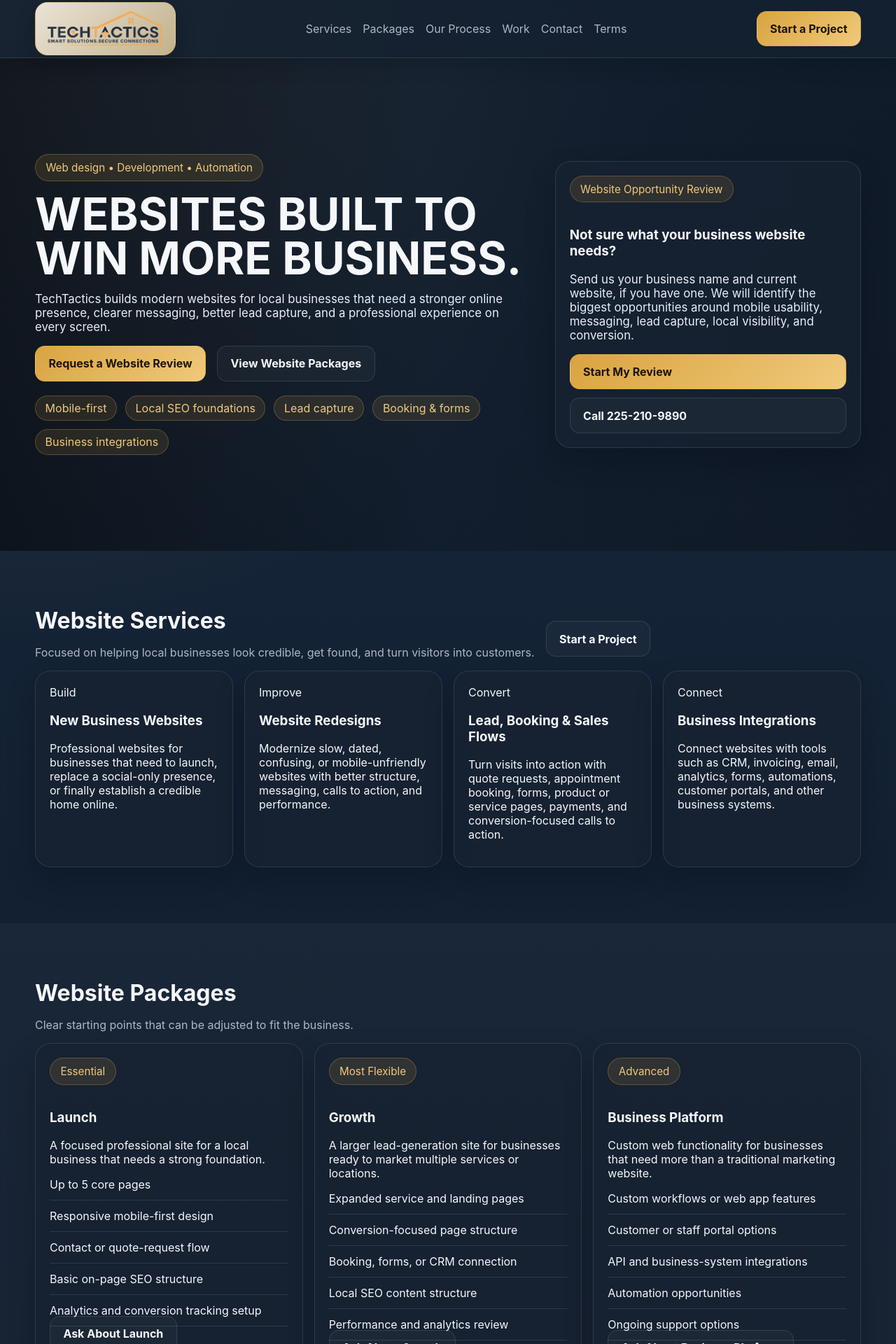
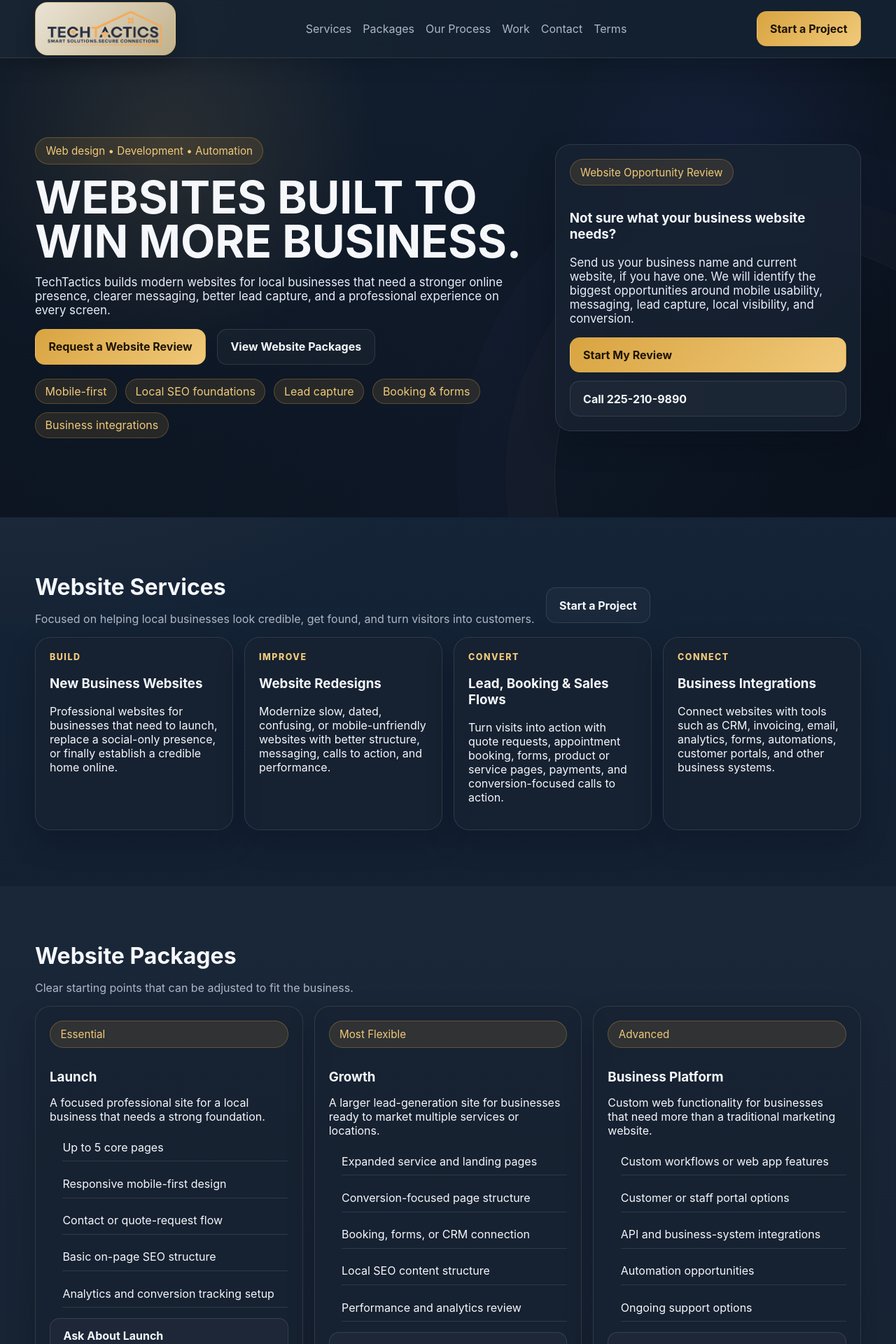
Before and after one commit to StMedrano/TechTactics, a React (Vite) app in the folder client/: page / in a window 1280 px wide. Shown: the top 1920 px of the page at 70% size. Built offline with nearby package versions, Linux system fonts and the light colour scheme; no server answers.

Commit message:
Add website business marketing styles

```diff
--- a/client/src/styles/global.css
+++ b/client/src/styles/global.css
@@ -1326,3 +1326,59 @@ td[colspan] {
   .tag-row span, .badge, .role-chip, .status-pill { padding: .4rem .7rem; }
   .footer-links { width: 100%; flex-wrap: wrap; }
 }
+
+
+/* Website-building business public experience */
+.website-hero {
+  min-height: 82vh;
+  background:
+    radial-gradient(circle at 18% 18%, rgba(240,201,122,.18), transparent 26%),
+    radial-gradient(circle at 82% 28%, rgba(77,112,234,.18), transparent 24%),
+    linear-gradient(145deg, #17283d 0%, #101b2b 52%, #0b1421 100%);
+}
+.website-hero::before {
+  content: "";
+  position: absolute;
+  width: min(52vw, 720px);
+  aspect-ratio: 1;
+  right: -14%;
+  bottom: -42%;
+  border-radius: 50%;
+  border: 1px solid rgba(240,201,122,.12);
+  box-shadow:
+    0 0 0 70px rgba(240,201,122,.025),
+    0 0 0 140px rgba(83,124,243,.025);
+}
+.website-hero .hero-overlay {
+  background: linear-gradient(90deg, rgba(7,12,20,.5), rgba(11,18,29,.16) 55%, rgba(7,12,20,.4));
+}
+.service-eyebrow {
+  color: var(--gold-soft);
+  font-size: .78rem;
+  font-weight: 850;
+  letter-spacing: .12em;
+  text-transform: uppercase;
+  margin-bottom: .6rem;
+}
+.package-card {
+  display: grid;
+  align-content: start;
+  gap: .9rem;
+}
+.package-card h3,
+.package-card p,
+.package-card ul {
+  margin-top: 0;
+  margin-bottom: 0;
+}
+.package-card .clean-list {
+  min-height: 12rem;
+  padding-left: 1.15rem;
+}
+.package-card .clean-list li {
+  padding: .6rem 0;
+}
+.marketing-footer {
+  border-top: 1px solid var(--line);
+  background: rgba(9,15,24,.5);
+}
```
